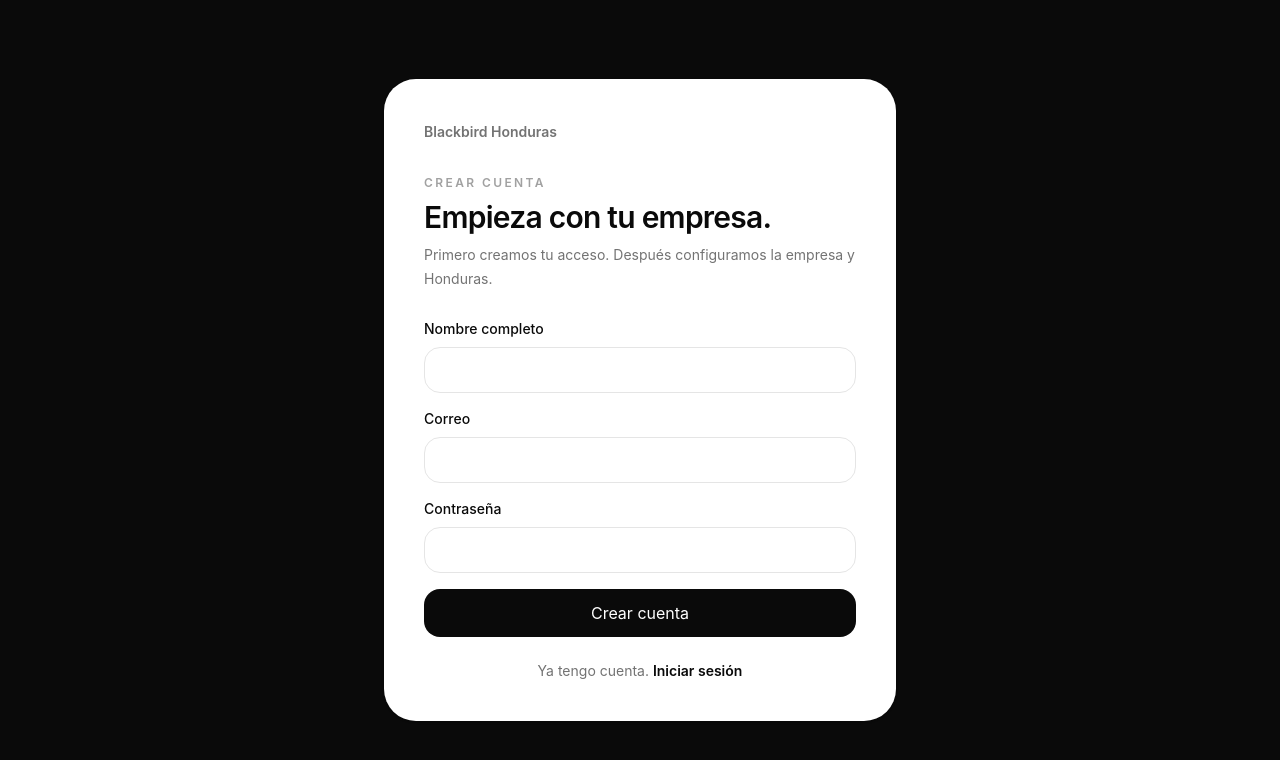
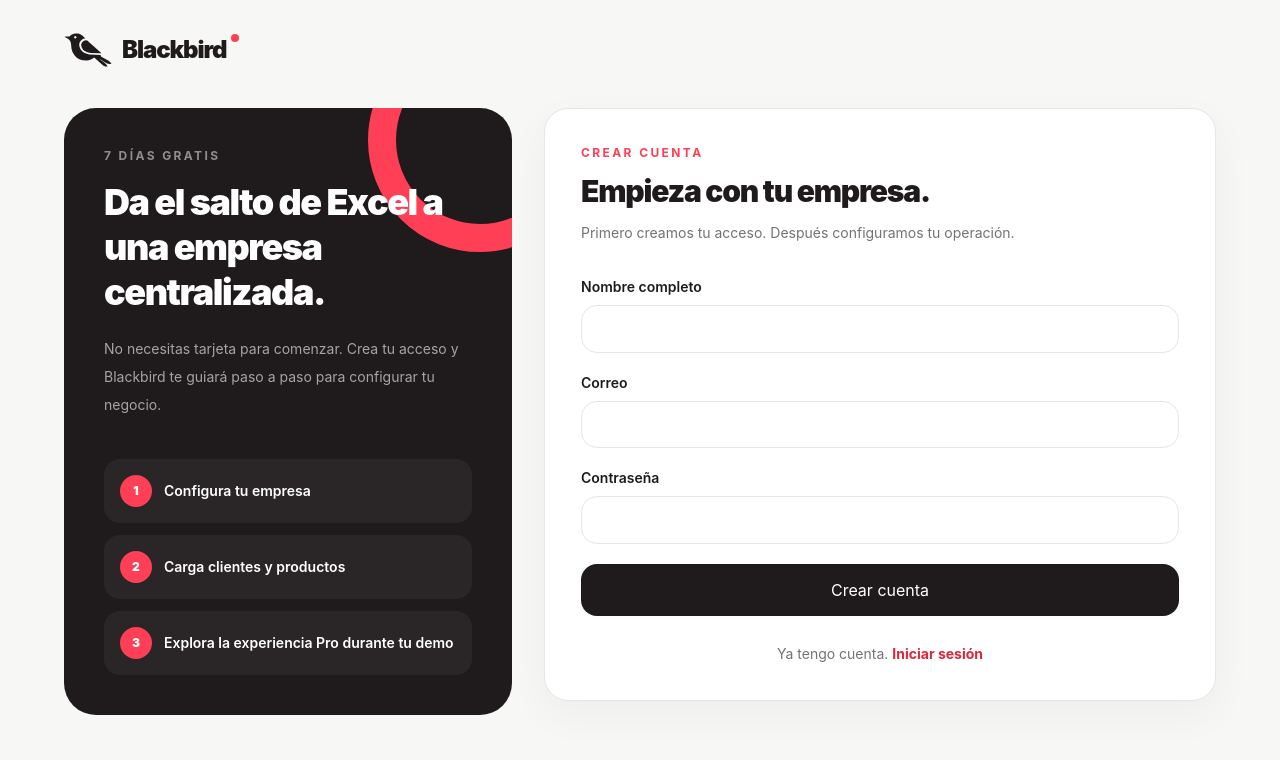
Before and after one commit to Rolando-mejia/blackbird-honduras, a Next.js app: page /registro in a window 1280 px wide. Shown: the top 760 px of the page. Built offline with nearby package versions, Linux system fonts and the light colour scheme.

Commit message:
style: redesign Blackbird registration

```diff
--- a/src/app/(auth)/registro/page.tsx
+++ b/src/app/(auth)/registro/page.tsx
@@ -1,5 +1,6 @@
 import Link from "next/link";
 import { register } from "@/modules/auth/actions";
+import { BlackbirdBrand } from "@/components/blackbird-mark";
 
 export default async function RegisterPage({
   searchParams,
@@ -9,37 +10,63 @@ export default async function RegisterPage({
   const params = await searchParams;
 
   return (
-    <main className="flex min-h-screen items-center justify-center bg-neutral-950 p-5 text-neutral-950">
-      <section className="w-full max-w-lg rounded-[2rem] bg-white p-7 shadow-sm md:p-10">
-        <Link href="/" className="text-sm font-semibold text-neutral-500">Blackbird Honduras</Link>
-        <p className="mt-8 text-xs font-semibold uppercase tracking-[0.2em] text-neutral-400">Crear cuenta</p>
-        <h1 className="mt-2 text-3xl font-semibold tracking-tight">Empieza con tu empresa.</h1>
-        <p className="mt-2 text-sm leading-6 text-neutral-500">Primero creamos tu acceso. Después configuramos la empresa y Honduras.</p>
+    <main className="min-h-screen bg-[var(--bb-canvas)] p-5 sm:p-8">
+      <div className="mx-auto max-w-6xl">
+        <BlackbirdBrand />
+        <div className="mt-10 grid gap-8 lg:grid-cols-[0.8fr_1.2fr] lg:items-start">
+          <aside className="relative overflow-hidden rounded-[2rem] bg-[var(--bb-ink)] p-8 text-white sm:p-10">
+            <div className="absolute -right-20 -top-20 h-56 w-56 rounded-full border-[28px] border-[var(--bb-accent)]" />
+            <p className="relative text-xs font-bold uppercase tracking-[0.2em] text-white/50">7 días gratis</p>
+            <h1 className="relative mt-4 max-w-md text-4xl font-black leading-tight tracking-[-0.04em]">
+              Da el salto de Excel a una empresa centralizada.
+            </h1>
+            <p className="relative mt-5 max-w-lg text-sm leading-7 text-white/60">
+              No necesitas tarjeta para comenzar. Crea tu acceso y Blackbird te guiará paso a paso para configurar tu negocio.
+            </p>
+            <div className="relative mt-10 grid gap-3 text-sm">
+              {["Configura tu empresa", "Carga clientes y productos", "Explora la experiencia Pro durante tu demo"].map((item, index) => (
+                <div key={item} className="flex items-center gap-3 rounded-2xl bg-white/5 p-4">
+                  <span className="grid h-8 w-8 place-items-center rounded-full bg-[var(--bb-accent)] text-xs font-black">{index + 1}</span>
+                  <span className="font-semibold">{item}</span>
+                </div>
+              ))}
+            </div>
+          </aside>
+
+          <section className="bb-card p-7 sm:p-9">
+            <p className="text-xs font-bold uppercase tracking-[0.2em] text-[var(--bb-accent)]">Crear cuenta</p>
+            <h2 className="mt-3 text-3xl font-black tracking-[-0.04em]">Empieza con tu empresa.</h2>
+            <p className="mt-3 text-sm leading-6 text-neutral-500">Primero creamos tu acceso. Después configuramos tu operación.</p>
 
             {params.error ? (
-          <div className="mt-6 rounded-2xl bg-red-50 px-4 py-3 text-sm text-red-700">{params.error}</div>
+              <div className="mt-6 rounded-2xl border border-red-100 bg-red-50 px-4 py-3 text-sm text-red-700">{params.error}</div>
             ) : null}
 
-        <form action={register} className="mt-7 space-y-4">
-          <label className="block text-sm font-medium">
+            <form action={register} className="mt-8 space-y-5">
+              <label className="block text-sm font-semibold">
                 Nombre completo
-            <input name="fullName" autoComplete="name" required className="mt-2 w-full rounded-2xl border border-neutral-200 px-4 py-3 outline-none focus:border-neutral-500" />
+                <input name="fullName" autoComplete="name" required className="bb-input mt-2" />
               </label>
-          <label className="block text-sm font-medium">
+              <label className="block text-sm font-semibold">
                 Correo
-            <input name="email" type="email" autoComplete="email" required className="mt-2 w-full rounded-2xl border border-neutral-200 px-4 py-3 outline-none focus:border-neutral-500" />
+                <input name="email" type="email" autoComplete="email" required className="bb-input mt-2" />
               </label>
-          <label className="block text-sm font-medium">
+              <label className="block text-sm font-semibold">
                 Contraseña
-            <input name="password" type="password" autoComplete="new-password" minLength={8} required className="mt-2 w-full rounded-2xl border border-neutral-200 px-4 py-3 outline-none focus:border-neutral-500" />
+                <input name="password" type="password" autoComplete="new-password" minLength={8} required className="bb-input mt-2" />
               </label>
-          <button className="w-full rounded-2xl bg-neutral-950 px-4 py-3 text-sm font-semibold text-white">Crear cuenta</button>
+              <button className="w-full rounded-2xl bg-[var(--bb-ink)] px-4 py-3.5 text-sm font-bold text-white">
+                Crear cuenta
+              </button>
             </form>
 
-        <p className="mt-6 text-center text-sm text-neutral-500">
-          Ya tengo cuenta. <Link href="/login" className="font-semibold text-neutral-950">Iniciar sesión</Link>
+            <p className="mt-7 text-center text-sm text-neutral-500">
+              Ya tengo cuenta.{" "}
+              <Link href="/login" className="font-bold text-[var(--bb-accent-strong)]">Iniciar sesión</Link>
             </p>
           </section>
+        </div>
+      </div>
     </main>
   );
 }
```
Lines whose indentation alone changed are shown as unchanged.
